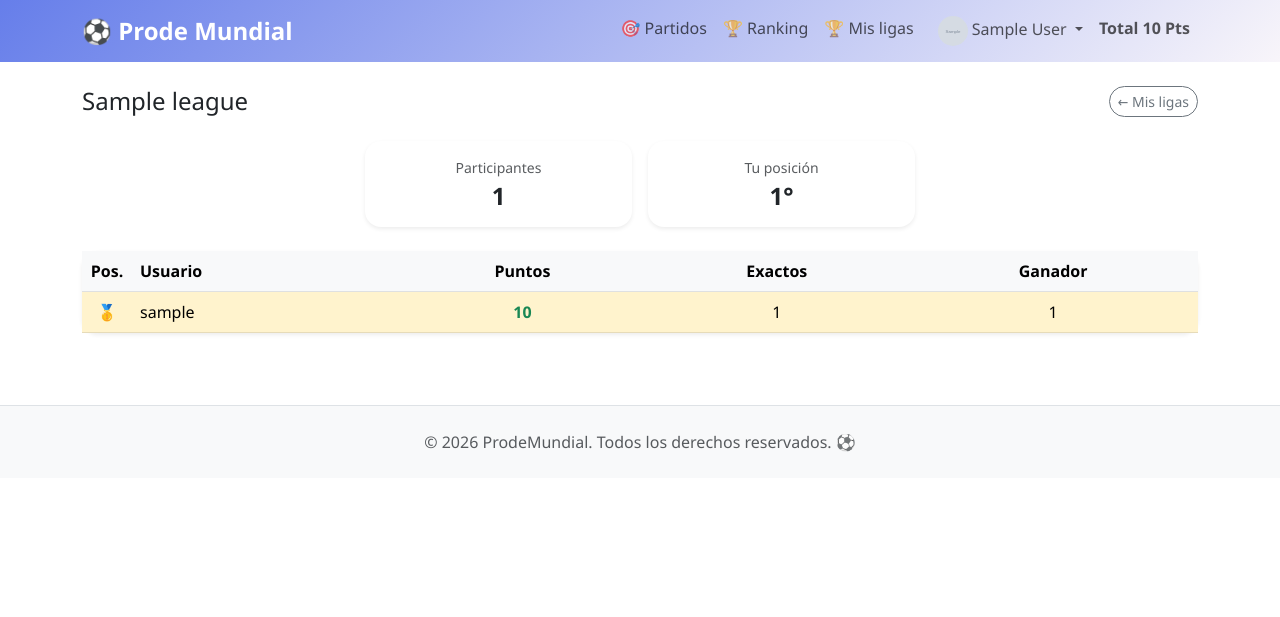
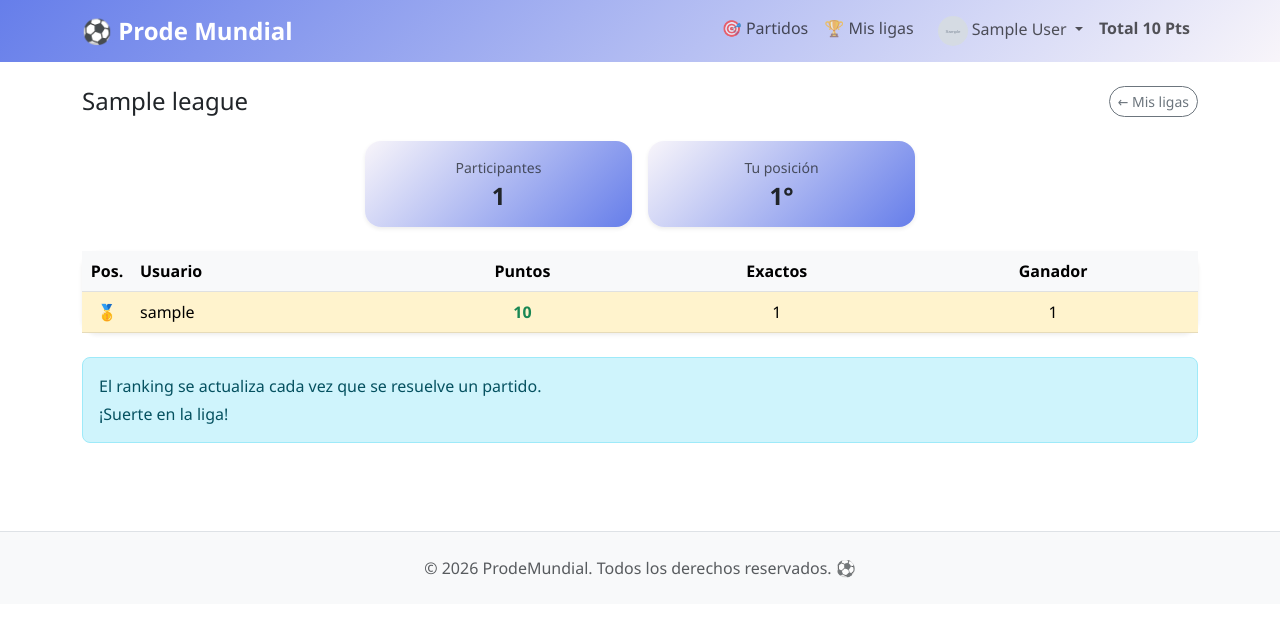
Before and after one commit to TatoMesa/Prode-Mundial, a Django app: page /leagues/000/ranking/ in a window 1280 px wide. Shown: the top 617 px of the page. Run offline with Django 4.2, Linux system fonts and the light colour scheme; a user stored in the database is signed in; tables that the repository leaves empty hold one stand-in row (values such as "Sample post"); grey boxes marked "Sample" are stand-in pictures; some libraries are stand-ins or nearby versions.

Commit message:
Feat: Agregado del campo telefono y comentado el ranking general

```diff
--- a/apps/accounts/forms.py
+++ b/apps/accounts/forms.py
@@ -48,9 +48,11 @@ class ProfileUpdateForm(forms.ModelForm):
         widget=forms.TextInput(attrs={'class': 'form-control'})
     )
 
+
     class Meta:
         model = UserProfile
-        fields = ('avatar',)
+        fields = ('avatar','telefono')
         widgets = {
             'avatar': forms.FileInput(attrs={'class': 'form-control'}),
+            'telefono': forms.TextInput(attrs={'class': 'form-control'}),
         }
--- a/apps/accounts/models.py
+++ b/apps/accounts/models.py
@@ -7,6 +7,7 @@ from django.dispatch import receiver
 class UserProfile(models.Model):
     user = models.OneToOneField(User, on_delete=models.CASCADE, related_name='profile')
     avatar = models.ImageField(upload_to='avatars/', null=True, blank=True)
+    telefono = models.CharField(max_length=20, null=True, blank=True)
     created_at = models.DateTimeField(auto_now_add=True)
 
     class Meta:
--- a/apps/predictions/urls.py
+++ b/apps/predictions/urls.py
@@ -10,7 +10,7 @@ app_name = 'predictions'
 
 urlpatterns = [
     path('', UserPredictionsListView.as_view(), name='my_predictions'),
-    path('ranking/', RankingView.as_view(), name='ranking'),
+    #path('ranking/', RankingView.as_view(), name='ranking'),
     path('match/<int:match_pk>/create/', PredictionCreateUpdateView.as_view(), name='create'),
     path('<int:pk>/edit/', PredictionEditView.as_view(), name='edit'),
 ]
--- a/static/css/prode.css
+++ b/static/css/prode.css
@@ -29,6 +29,10 @@ body {
 }
 
 
+
+
+
+
 .hero-section h1 {
     font-weight: 700;
     text-shadow: 2px 2px 4px rgba(0, 0, 0, 0.2);
@@ -38,6 +42,7 @@ body {
     border: none;
     box-shadow: 0 4px 6px rgba(0, 0, 0, 0.1);
     transition: transform 0.3s, box-shadow 0.3s;
+    background: linear-gradient(135deg, var(--secondary-color) 0%, var(--primary-color) 100%) !important;
 }
 
 .card:hover {
--- a/templates/base.html
+++ b/templates/base.html
@@ -28,9 +28,11 @@
                         <a class="nav-link" href="{% url 'matches:list' %}">🎯 Partidos</a>
                     </li>
                     {% if user.is_authenticated %}
-                        <li class="nav-item">
-                            <a class="nav-link" href="{% url 'predictions:ranking' %}">🏆 Ranking</a>
-                        </li>
+                        {% comment %}
+                            <li class="nav-item">
+                            Navbar  <a class="nav-link" href="{% url 'predictions:ranking' %}">🏆 Ranking</a>
+                            </li>
+                        {% endcomment %}
                         <li class="nav-item">
                             <a class="nav-link" href="{% url 'leagues:my_leagues' %}">🏆 Mis ligas</a>
                         </li>
--- a/templates/leagues/my_leagues.html
+++ b/templates/leagues/my_leagues.html
@@ -20,7 +20,7 @@
     <div class="row g-3">
         {% for league in leagues %}
             <div class="col-12 col-md-6 col-lg-4">
-        <div class="card border-0 shadow-sm rounded-4 h-100">
+            <div class=" card border-0 shadow-sm rounded-4 h-100 ">
                 <div class="card-body p-4">
                 <h2 class="h5 mb-1">{{ league.name }}</h2>
                 <p class="text-muted small mb-3">
@@ -34,6 +34,7 @@
             </div>
             </div>
         {% endfor %}
+
     </div>
     {% endif %}
 </div>
--- a/templates/leagues/ranking.html
+++ b/templates/leagues/ranking.html
@@ -77,6 +77,15 @@
         </table>
     </div>
     </div>
+
+    <aside class="mt-4">
+        <div class="alert alert-info">
+            <p class="mb-1">El ranking se actualiza cada vez que se resuelve un partido.</p>
+            <p class="mb-0">¡Suerte en la liga!</p>
+        </div>
+     </aside>
+
+    </div>
 </div>
 
 {% endblock %}
```
Also changed, not shown: templates/accounts/profile.html (+8 -0 lines), apps/accounts/migrations/0002_userprofile_telefono.py (added), config/settings.py (line endings or trailing spaces). Lines whose indentation alone changed are shown as unchanged.
